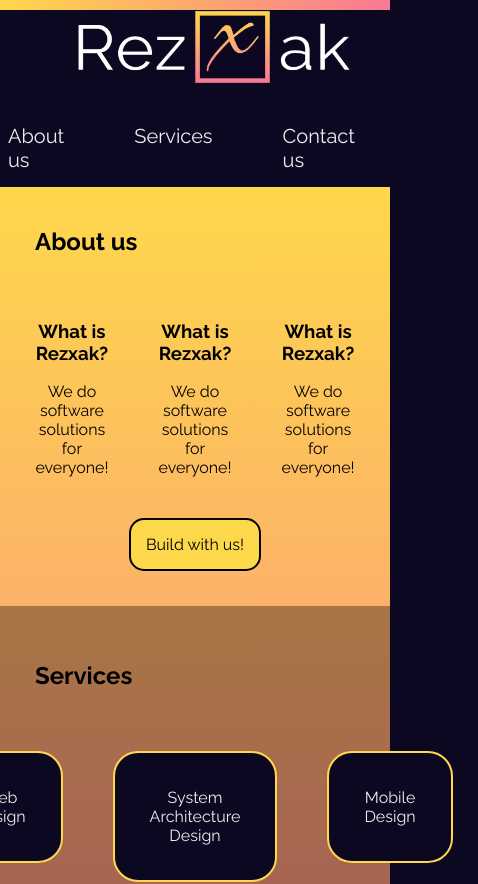
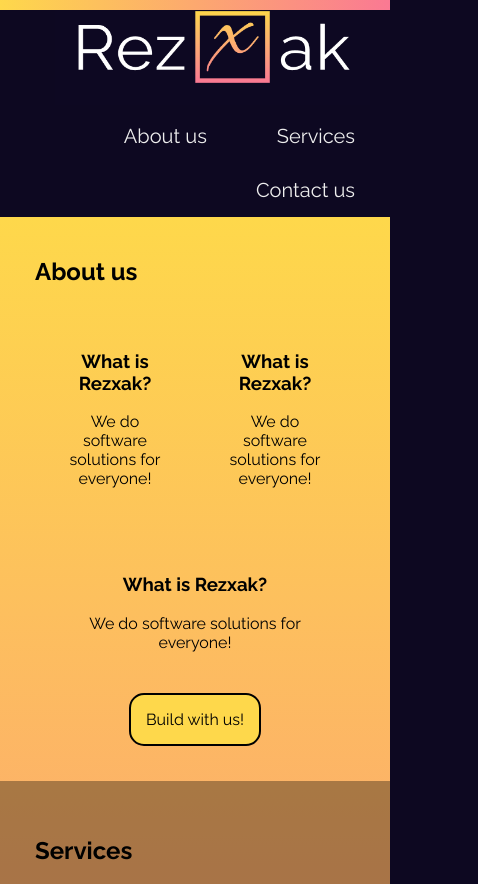
Before and after one commit to bstafford2017/rezxak-app, a React app: page / in a window 390 px wide. Shown: the top 884 px of the page, 478 px wide, since content can reach past the window. Built offline with nearby package versions, Linux system fonts and the light colour scheme.

Commit message:
Make mobile friendly

```diff
--- a/src/App.js
+++ b/src/App.js
@@ -72,6 +72,7 @@ const BuildButton = styled.a`
 
 const GridContainer = styled.div`
   display: flex;
+  flex-wrap: wrap;
   justify-content: center;
 `;
 
--- a/src/components/navigation.js
+++ b/src/components/navigation.js
@@ -9,6 +9,7 @@ const Logo = styled.img`
 
 const NavLinkContainer = styled.div`
   display: flex;
+  flex-wrap: wrap;
   justify-content: flex-end;
   font-size: 20px;
 `;
```
